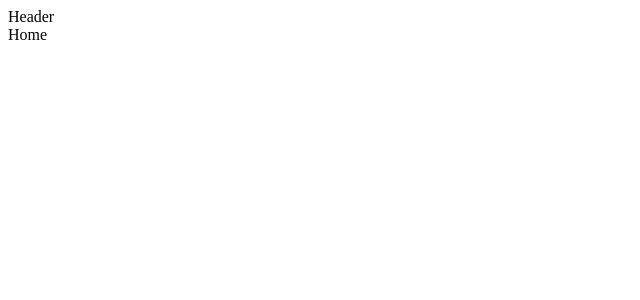
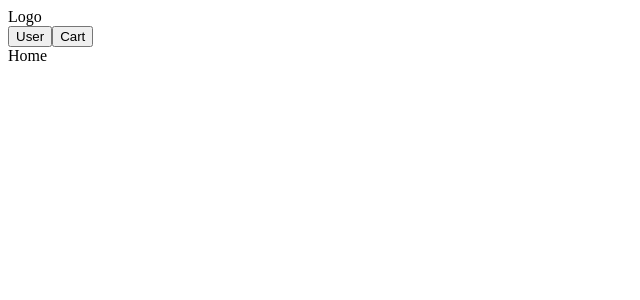
Before and after one commit to carlos-morais1507/cmstore, a React (Vite) app: page / in a window 1280 px wide. Shown: the top 300 px of the page, without its empty margins (0-640 px from the left). Built offline with nearby package versions, Linux system fonts and the light colour scheme.

Commit message:
:heavy_plus_sign: chore: Add Stitches dependencie

```diff
--- a/package.json
+++ b/package.json
@@ -9,6 +9,7 @@
     "preview": "vite preview"
   },
   "dependencies": {
+    "@stitches/react": "^1.2.8",
     "react": "^18.2.0",
     "react-dom": "^18.2.0"
   },
--- a/src/components/Header/index.jsx
+++ b/src/components/Header/index.jsx
@@ -1,5 +1,13 @@
 export function Header() {
     return(
-        <div>Header</div>
+        <div>
+            <div>
+                Logo
+            </div>
+            <div>
+                <button>User</button>
+                <button>Cart</button>
+            </div>
+        </div>
     );
 }
```
Also changed, not shown: src/style/index.jsx (added), 1 other file (tests, documents, lock files or other folders).
